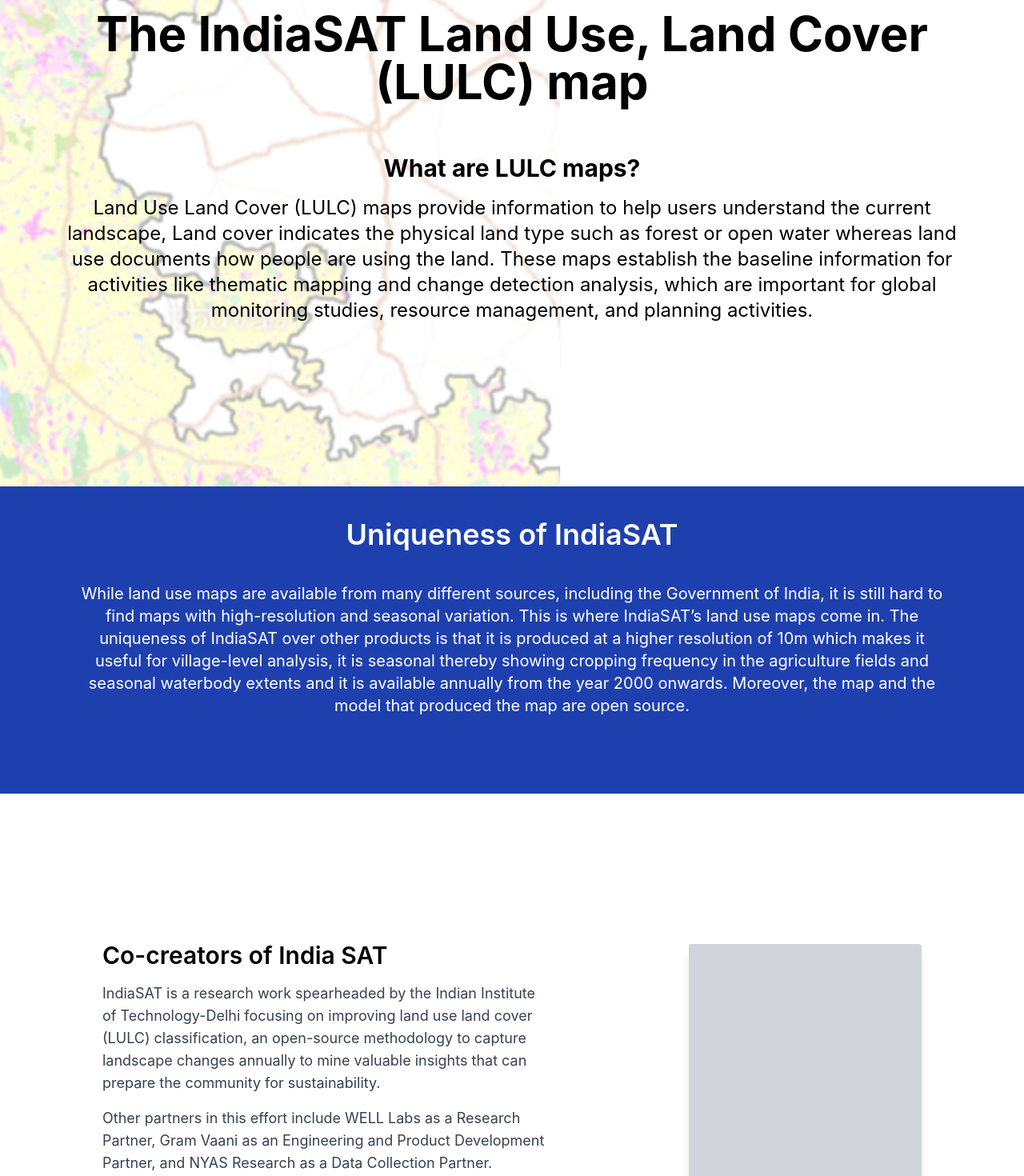
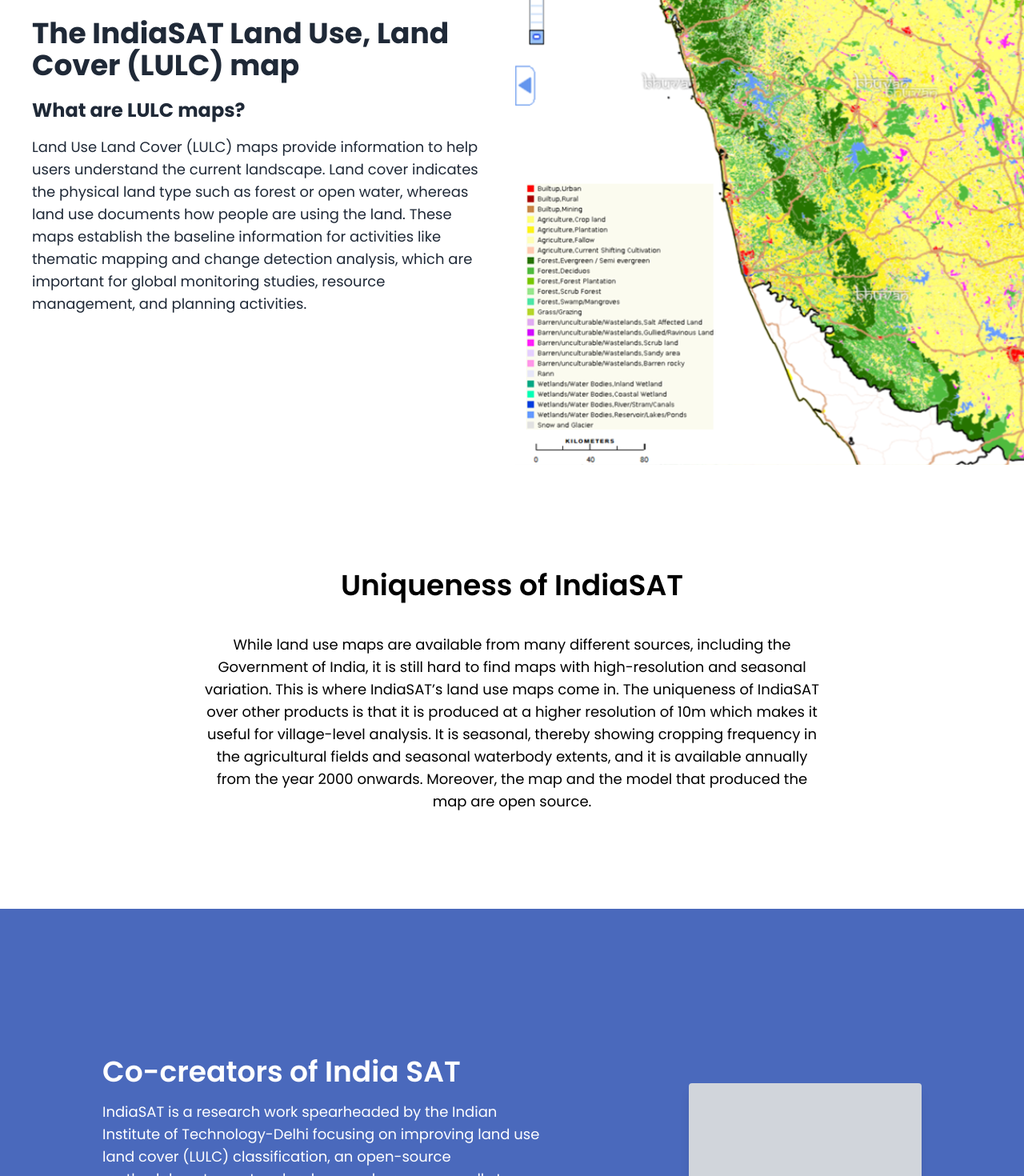
Before and after one commit to WELLlabs/JaltolUI, a React (Vite) app: page /maps-page in a window 1280 px wide. Shown: the part 260-1730 px from the top of the page at 80% size. Built offline with nearby package versions, Linux system fonts and the light colour scheme.

Commit message:
UI Updates

```diff
--- a/index.html
+++ b/index.html
@@ -5,6 +5,7 @@
     <link rel="icon" href="/logo.svg" type="image/svg+xml" />
     <meta name="viewport" content="width=device-width, initial-scale=1.0" />
     <title>Jaltol</title>
+    <link href="https://fonts.googleapis.com/css2?family=Poppins:wght@400;500;600;700&display=swap" rel="stylesheet">
   </head>
   <body>
     <div id="root"></div>
--- a/src/index.css
+++ b/src/index.css
@@ -1,10 +1,17 @@
+@import url('https://fonts.googleapis.com/css2?family=Poppins:wght@400;500;600;700&display=swap');
+
 @tailwind base;
 @tailwind components;
 @tailwind utilities;
 
+html {
+  @apply font-poppins;
+}
+
+
 
 :root {
-  font-family: Inter, system-ui, Avenir, Helvetica, Arial, sans-serif;
+  font-family: 'Poppins', Inter, system-ui, Avenir, Helvetica, Arial, sans-serif;
   line-height: 1.5;
   font-weight: 400;
 
--- a/src/pages/Homepage.jsx
+++ b/src/pages/Homepage.jsx
@@ -12,11 +12,11 @@
         {/* About Section */}
         <div className="flex flex-col lg:flex-row items-center justify-between flex-grow">
           <div className="lg:w-1/2 text-left p-8 lg:p-16">
-            <h1 className="text-4xl font-bold text-black">What is Jaltol</h1>
-            <p className="text-xl mt-4 text-black">
+            <h1 className="text-6xl font-bold text-black">What is Jaltol</h1>
+            <p className="text-2xl mt-4 text-black">
               Jaltol uses novel high spatial resolution agricultural land use maps to help quantify plot level changes in agricultural patterns in peninsular India over the last two decades.
             </p>
-            <button className="mt-6 bg-blue-500 hover:bg-blue-700 text-white font-bold py-2 px-4 rounded">
+            <button className="mt-6 bg-jaltol-blue hover:bg-blue-700 text-white font-bold py-2 px-4 rounded">
               See more
             </button>
           </div>
@@ -27,6 +27,8 @@
             </div>
           </div>
         </div>
+
+
         {/* Maps Section */}
         <div className="py-16 px-4 flex flex-col items-center bg-white">
           <div className="flex flex-col md:flex-row items-center mt-6 mb-6 px-8">
@@ -38,7 +40,7 @@
               <p className="text-2xl text-gray-700 mt-4">
                 Developed by IITD and WLI Labs in partnership, these high resolution (10-30m) land use maps are produced annually since 2000. They show plot level land use categories important for agriculture, namely - Single and Double cropping.
               </p>
-              <button className="mt-4 bg-blue-500 hover:bg-blue-700 text-white font-bold py-2 px-4 rounded">
+              <button className="mt-4 bg-jaltol-blue hover:bg-blue-700 text-white font-bold py-2 px-4 rounded">
                 View more
               </button>
             </div>
@@ -52,7 +54,7 @@
               <p className="text-lg text-gray-700 mt-4">
                 Interpreting changes in cropping patterns from land use maps is not simple. Annual precipitation is the major driver of crop choices. At times however, land and water interventions undertaken by CSOs and Government drive change. We share how the Treatment and Control Difference in Difference methodology can be employed, along with the land use maps to assess the impact of interventions.
               </p>
-              <button className="mt-4 bg-blue-500 hover:bg-blue-700 text-white font-bold py-2 px-4 rounded">
+              <button className="mt-4 bg-jaltol-blue hover:bg-blue-700 text-white font-bold py-2 px-4 rounded">
                 Learn more
               </button>
             </div>
--- a/src/pages/Impactpage.jsx
+++ b/src/pages/Impactpage.jsx
@@ -99,7 +99,7 @@
         <div className="flex-1 bg-white p-6 rounded">
           <div className="container text-left mb-8 text-neutral-800">
             <h1 className="text-5xl font-bold mb-2">Impact Assessment</h1>
-            <p>Lorem ipsum dolor sit amet, consectetur adipiscing elit</p>
+            {/* <p>Lorem ipsum dolor sit amet, consectetur adipiscing elit</p> */}
           </div>
           <div className="w-full max-w-xs">
             <div className="mb-4 text-black">
--- a/src/pages/Mapspage.jsx
+++ b/src/pages/Mapspage.jsx
@@ -2,7 +2,7 @@
 
 import Navbar from '../components/Navbar';
 import Footer from '../components/Footer';
-import mapsBackground from '../assets/MapsLanding.svg';
+import mapsBackground from '../assets/mapsnew.svg';
 import lulcImage from '../assets/LulcClasses.svg';
 // import aboutBackground from '../assets/Aboutus.png'; // Ensure correct path
 // import mapImage from '../assets/Maps.png'; // Ensure correct path
@@ -12,47 +12,47 @@
     <>
       <Navbar />
       <div className="bg-white text-gray-800 flex-col">
+
       {/* About Section */}
-        <div
-          style={{ backgroundImage: `url(${mapsBackground})` }}
-          className="bg-no-repeat bg-cover bg-center h-screen flex items-center justify-center text-white p-8"
-        >
-           <div className="p-10 text-black rounded-lg  mx-auto text-center">
-            <h1 className="text-6xl font-bold">The IndiaSAT Land Use, Land Cover (LULC) map</h1>
+      <div className="flex flex-col lg:flex-row items-center justify-between flex-grow">
+      <div className="p-10 flex flex-col justify-center">
+            <h1 className="text-4xl font-bold">The IndiaSAT Land Use, Land Cover (LULC) map</h1>
             <div>
-            <p className="text-3xl mt-10 pt-5 font-bold">
+              <p className="text-2xl mt-5 font-bold">
                 What are LULC maps?
               </p>
-            <p className="text-2xl mt-4">
-            Land Use Land Cover (LULC) maps provide information to help users understand the current landscape, Land cover indicates the physical land type such as forest or open water whereas land use documents how people are using the land. These maps establish the baseline information for activities like thematic mapping and change detection analysis, which are important for global monitoring studies, resource management, and planning activities.
+              <p className="text-lg mt-4">
+                Land Use Land Cover (LULC) maps provide information to help users understand the current landscape. Land cover indicates the physical land type such as forest or open water, whereas land use documents how people are using the land. These maps establish the baseline information for activities like thematic mapping and change detection analysis, which are important for global monitoring studies, resource management, and planning activities.
               </p>
             </div>
+          </div>
+          <div className="lg:w-1/2 h-screen relative flex-shrink-0">
+            <img src={mapsBackground} alt="LULC Map" className="absolute top-0 left-0 w-full h-full" />
           </div>
         </div>
 
       {/* Uniqueness Section */}
-        <div className='bg-blue-800 h-96'>
-        <div className="py-10 px-4 text-center text-white">
+      <div className='bg-white py-16'>
+        <div className="p-10 text-black rounded-lg mx-auto text-center max-w-5xl">
           <h2 className="text-4xl font-semibold mb-10">Uniqueness of IndiaSAT</h2>
-          <p className="mt-2 mb-4 m-20 text-xl">
-          While land use maps are available from many different sources, including the Government of India, it is still hard to find maps with high-resolution and seasonal variation.
-This is where IndiaSAT’s land use maps come in. The uniqueness of IndiaSAT over other products is that it is produced at a higher resolution of 10m which makes it useful for village-level analysis, it is seasonal thereby showing cropping frequency in the agriculture fields and seasonal waterbody extents and it is available annually from the year 2000 onwards. Moreover, the map and the model that produced the map are open source.
+          <p className="mt-2 mb-4 text-lg mx-20">
+            While land use maps are available from many different sources, including the Government of India, it is still hard to find maps with high-resolution and seasonal variation. This is where IndiaSAT’s land use maps come in. The uniqueness of IndiaSAT over other products is that it is produced at a higher resolution of 10m which makes it useful for village-level analysis. It is seasonal, thereby showing cropping frequency in the agricultural fields and seasonal waterbody extents, and it is available annually from the year 2000 onwards. Moreover, the map and the model that produced the map are open source.
           </p>
         </div>
       </div>
 
         {/* Co-creators Section */}
-        <div className="py-16 px-8 flex flex-col items-center bg-white">
+        <div className="py-16 px-8 flex flex-col items-center bg-jaltol-blue">
           <div className="flex flex-col md:flex-row items-center mt-6 mb-6">
-            <div className="md:w-2/3 p-4 m-20 pr-20">
-              <h2 className="text-3xl font-semibold text-black">Co-creators of India SAT</h2>
-              <p className="text-lg text-gray-700 mt-4 text-left">
+            <div className="md:w-2/3 p-4 m-20 pr-20 text-white">
+              <h2 className="text-4xl font-semibold ">Co-creators of India SAT</h2>
+              <p className="text-lg mt-4 text-left">
                 IndiaSAT is a research work spearheaded by the Indian Institute of Technology-Delhi focusing on improving land use land cover (LULC) classification, an open-source methodology to capture landscape changes annually to mine valuable insights that can prepare the community for sustainability.
               </p>
-              <p className="text-lg text-gray-700 mt-4 text-left">
+              <p className="text-lg mt-4 text-left">
                 Other partners in this effort include WELL Labs as a Research Partner, Gram Vaani as an Engineering and Product Development Partner, and NYAS Research as a Data Collection Partner.
               </p>
-              <p className="text-lg text-gray-700 mt-4 text-left">
+              <p className="text-lg mt-4 text-left">
                 The current version of the IndiaSAT model is version 3, which includes the generation of maps from the year 2000 and temporal correction for increased accuracy.
               </p>
             </div>
--- a/tailwind.config.js
+++ b/tailwind.config.js
@@ -11,6 +11,9 @@
       colors: {
         'jaltol-blue': '#4A69BC',
       },
+      fontFamily: {
+        poppins: ['Poppins', 'sans-serif'],
+      },
     },
   },
   variants: {
```
Also changed, not shown: src/components/Footer.jsx (+11 -10 lines), src/assets/mapsnew.svg (added). Lines whose indentation alone changed are shown as unchanged.
